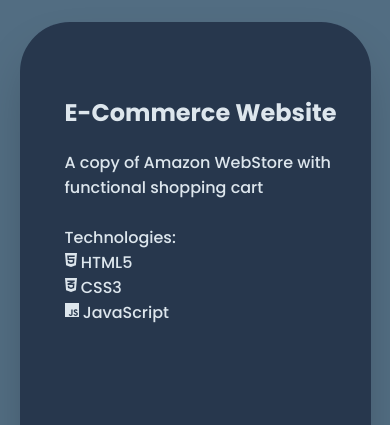
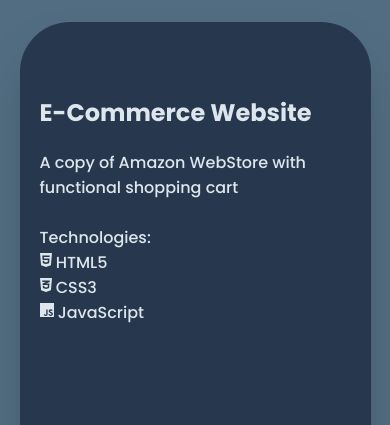
Before and after one commit to andrewvergun/portfolio-website, a plain HTML site: page portfolio-website-2/index.html in a window 390 px wide. Shown: the part 2553-2978 px from the top of the page. Drawn offline with nearby package versions, Linux system fonts and the light colour scheme.

Commit message:
add small changes

```diff
--- a/portfolio-website-2/styles.css
+++ b/portfolio-website-2/styles.css
@@ -283,6 +283,7 @@ header button:hover{
 .portfolio-description{
   text-align: left;
   margin-left: 45px;
+  margin-right: auto;
 }
 .portfolio-description a{
   color: var(--fourth-color);
@@ -292,7 +293,7 @@ header button:hover{
   color: #79AC78;
 }
 .portfolio-image img{
-  width: 960px;
+  width: 60vw;
   height: auto;
   overflow: hidden;
   margin-right: 45px;
@@ -427,6 +428,11 @@ header button:hover{
   .portfolio{
     height: auto;
   }
+  .portfolio-description{
+    text-align: left;
+    margin-left: 20px;
+    margin-right: auto;
+  }
   .card-portfolio{
     grid-template-columns: 1fr;
     text-align: center;
```
